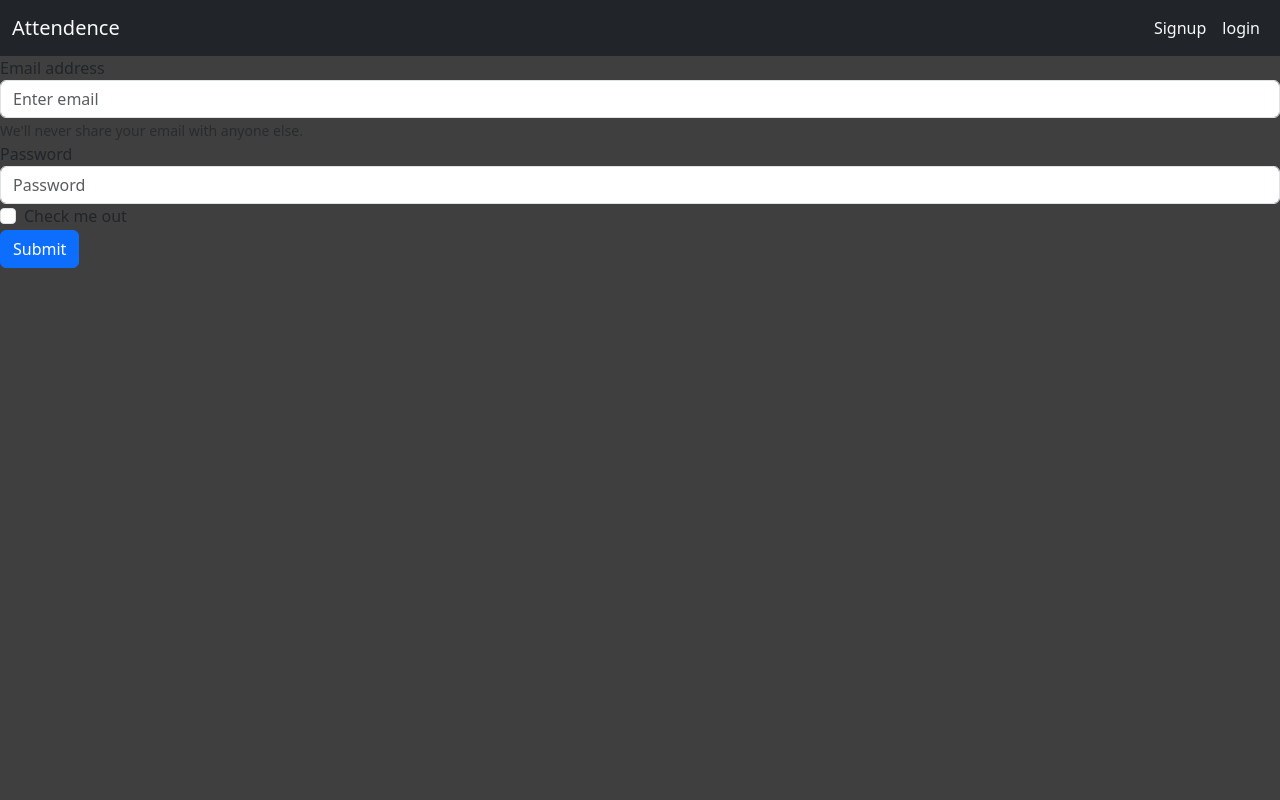
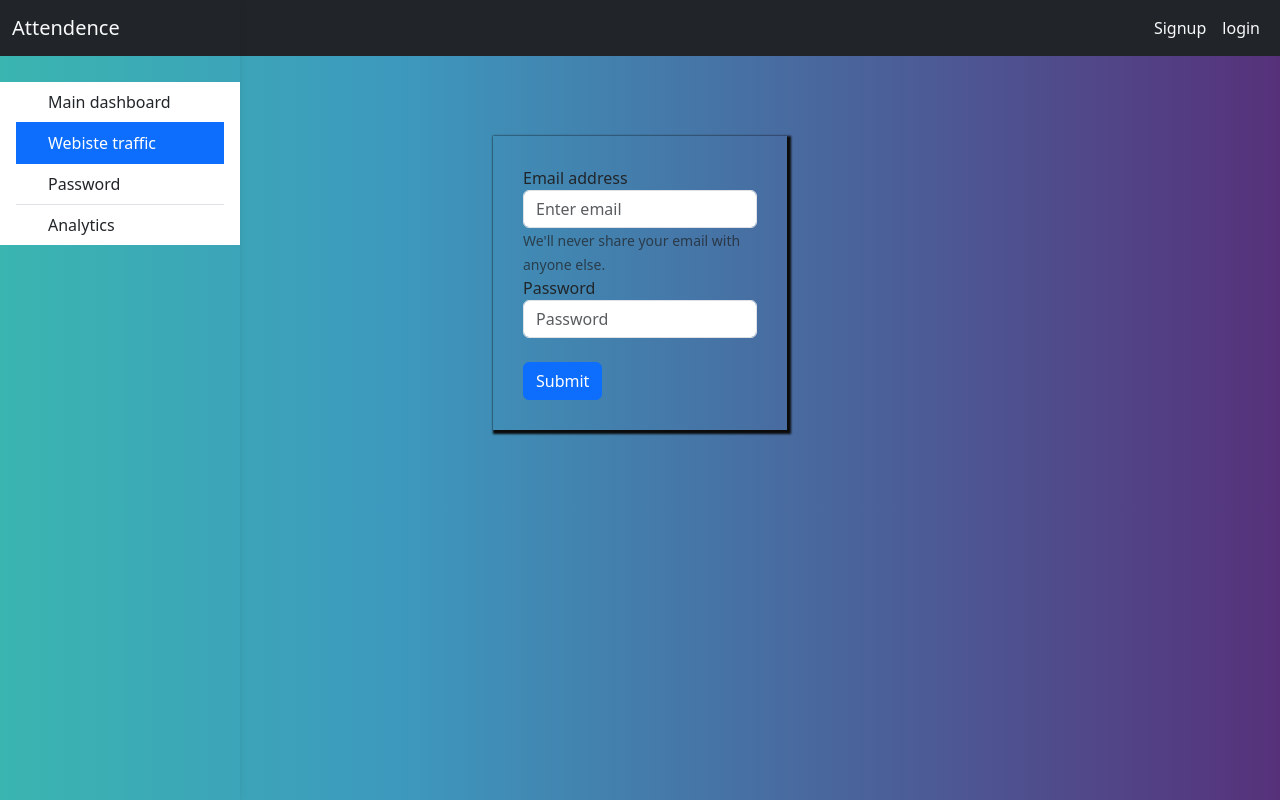
Before and after one commit to Saravanan0606/Django-Attendence-App, a Django app: page /accounts/login/ in a window 1280 px wide. Run offline with Django 4.2, Linux system fonts and the light colour scheme.

Commit message:
need to change

```diff
--- a/templates/accounts/attendence_details.html
+++ b/templates/accounts/attendence_details.html
@@ -2,7 +2,7 @@
 
 {% block content %}
 
-<div class="container mt-lg-5" style="background-color: #3f3f3f;">
+<div class="container mt-lg-5">
     <table id="attendanceTable" class="table table-sm table-bordered">
         <thead>
             <tr>
--- a/templates/accounts/login.html
+++ b/templates/accounts/login.html
@@ -2,7 +2,8 @@
 
 
 {% block content %}
-            <form action="{% url 'login' %}" method="POST">
+          <div class="container" style="padding: 80px; ">
+            <form action="{% url 'login' %}" method="POST" style="padding: 30px; max-width: 30%; box-shadow: 2px 2px 2px 2px rgb(11, 11, 11) ; margin-left: 35%;" >
                 {% csrf_token %}
                 <div class="form-group">
                 <label for="exampleInputEmail1">Email address</label>
@@ -12,12 +13,12 @@
                 <div class="form-group">
                 <label for="exampleInputPassword1">Password</label>
                 <input type="password" class="form-control" id="exampleInputPassword1" placeholder="Password" name="password">
-                </div>
-                <div class="form-group form-check">
+                </div><br>
+                <!-- <div class="form-group form-check">
                 <input type="checkbox" class="form-check-input" id="exampleCheck1">
                 <label class="form-check-label" for="exampleCheck1">Check me out</label>
-                </div>
-                <button type="submit" class="btn btn-primary">Submit</button>
+                </div> -->
+                <button type="submit" class="btn btn-primary" >Submit</button>
             </form>
-
+        </div>
 {% endblock %}
--- a/templates/base.html
+++ b/templates/base.html
@@ -20,9 +20,10 @@
         .btn-space {
             margin-right: 10px;
         }
+
     </style>
 </head>
-<body style="background-color: #3f3f3f;">
+<body style=" background-image: linear-gradient(to right, #3ab5b0 0%, #3d99be 31%, #56317a 100%); ">
 
     {% include 'navbar.html' %}
 
--- a/templates/navbar.html
+++ b/templates/navbar.html
@@ -1,6 +1,3 @@
-
-
-
 <nav class="navbar navbar-expand-lg navbar-light bg-dark">
     <div class="container-fluid text-bg-dark"> <!-- Wrapping navbar content in a container for responsiveness -->
         <a class="navbar-brand text-light" href="{% url 'attendence' %}">Attendence</a>
@@ -22,3 +19,35 @@
         </div>
     </div>
 </nav>
+<div style="position: fixed;
+top: 0;
+bottom: 0;
+left: 0;
+padding: 58px 0 0; /* Height of navbar */
+box-shadow: 0 2px 5px 0 rgb(0 0 0 / 5%), 0 2px 10px 0 rgb(0 0 0 / 5%);
+width: 240px;
+z-index: 600; opacity: 0.6px;">
+  <nav id="sidebarMenu" class="collapse d-lg-block sidebar collapse bg-white">
+    <div class="position-sticky">
+      <div class="list-group list-group-flush mx-3 mt-4">
+        <a
+          href="#"
+          class="list-group-item list-group-item-action py-2 ripple"
+          aria-current="true"
+        >
+          <i class="fas fa-tachometer-alt fa-fw me-3"></i><span>Main dashboard</span>
+        </a>
+        <a href="#" class="list-group-item list-group-item-action py-2 ripple active">
+          <i class="fas fa-chart-area fa-fw me-3"></i><span>Webiste traffic</span>
+        </a>
+        <a href="#" class="list-group-item list-group-item-action py-2 ripple"
+          ><i class="fas fa-lock fa-fw me-3"></i><span>Password</span></a
+        >
+        <a href="#" class="list-group-item list-group-item-action py-2 ripple"
+          ><i class="fas fa-chart-line fa-fw me-3"></i><span>Analytics</span></a
+        >
+
+      </div>
+    </div>
+  </nav>
+</div>
```
